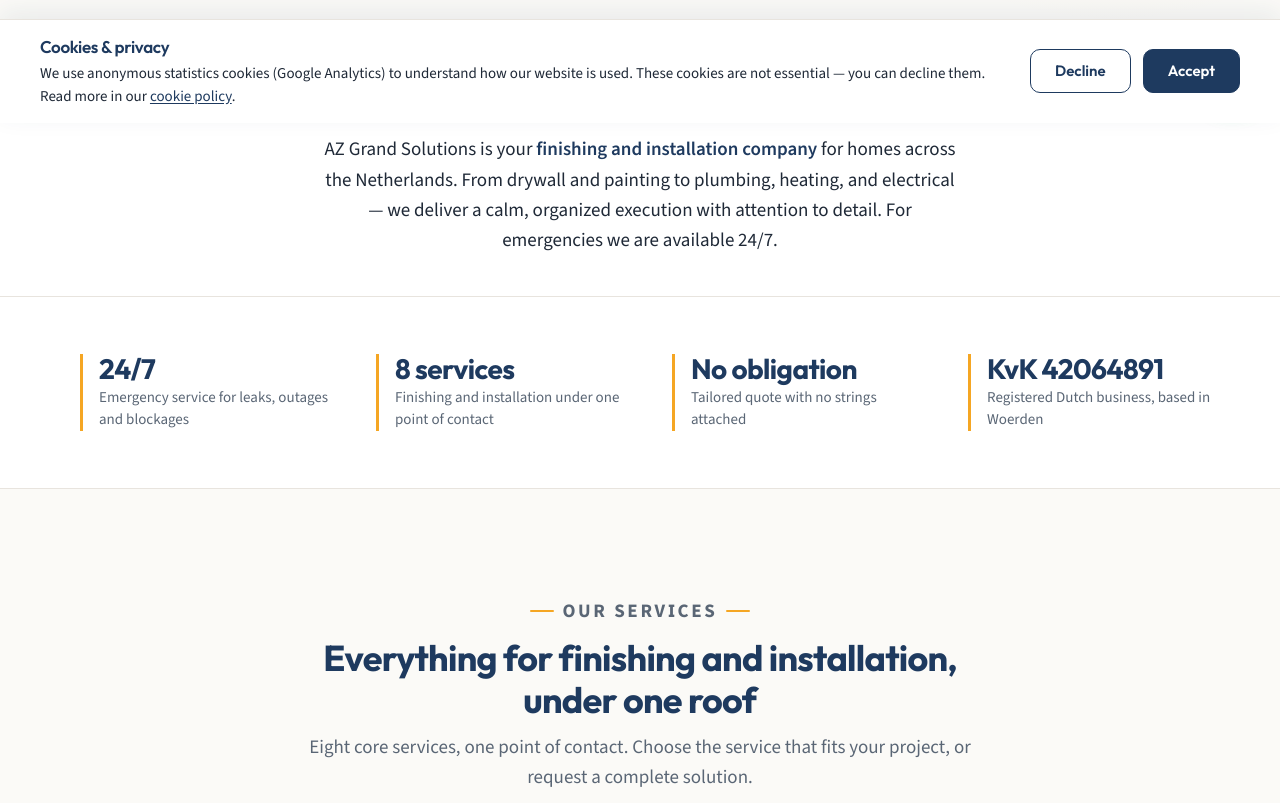
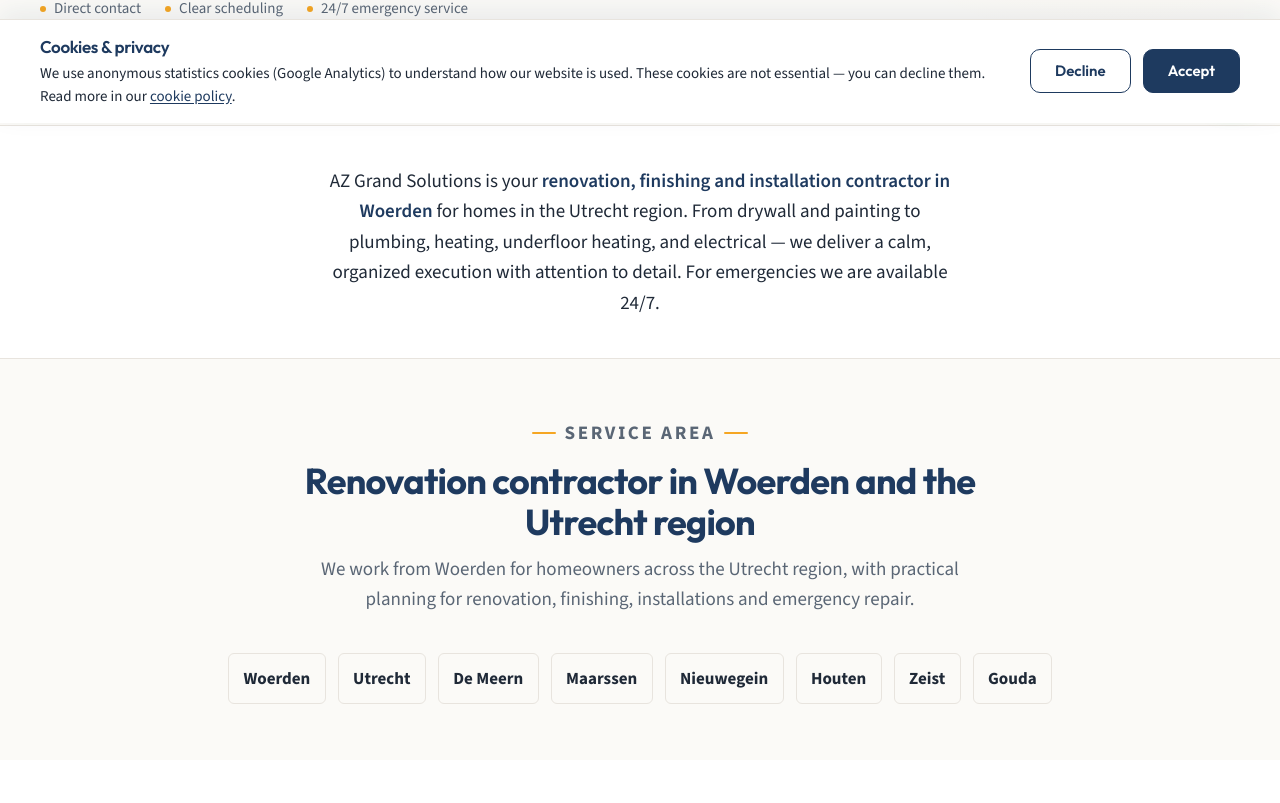
Before and after one commit to bojinmihai/azgs.1, a Next.js app: page /en in a window 1280 px wide. Shown: the part 677-1480 px from the top of the page. Built offline with nearby package versions, Linux system fonts and the light colour scheme.

Commit message:
Improve local SEO signals

```diff
--- a/content/pages/contact.en.html
+++ b/content/pages/contact.en.html
@@ -5,7 +5,7 @@
           <p class="page-hero-eyebrow">Contact</p>
           <h1>Let's get in touch</h1>
           <p class="page-hero-subtitle">
-            Tell us about your project or ask a question. Fill in the form, call us, or send a WhatsApp message — we'll get back to you as soon as possible.
+            Tell us about your project in Woerden or the Utrecht region. Fill in the form, call us, or send a WhatsApp message — we'll get back to you as soon as possible.
           </p>
         </div>
       </div>
--- a/content/pages/contact.nl.html
+++ b/content/pages/contact.nl.html
@@ -5,7 +5,7 @@
           <p class="page-hero-eyebrow">Contact</p>
           <h1>Laten we in gesprek gaan</h1>
           <p class="page-hero-subtitle">
-            Vertel ons over uw project of stel uw vraag. Vul het formulier in, bel ons of stuur een WhatsApp-bericht — wij nemen zo snel mogelijk contact met u op.
+            Vertel ons over uw project in Woerden of regio Utrecht. Vul het formulier in, bel ons of stuur een WhatsApp-bericht — wij nemen zo snel mogelijk contact met u op.
           </p>
         </div>
       </div>
--- a/content/pages/home.en.html
+++ b/content/pages/home.en.html
@@ -5,7 +5,7 @@
           <p class="hero-eyebrow">AZ Grand Solutions · The Netherlands</p>
           <h1>One team for interior finishing and installations</h1>
           <p class="hero-subtitle">
-            Our team handles painting, finishing, and technical installations for homes across the Netherlands — from drywall and floors to plumbing, heating, and electrical.
+            Our team handles painting, finishing, and technical installations for homes in Woerden and the Utrecht region — from drywall and floors to plumbing, heating, underfloor heating, and electrical.
           </p>
           <div class="hero-ctas">
             <a href="/en/contact" class="btn btn-primary btn-large">Request a no-obligation quote</a>
@@ -41,8 +41,29 @@
       <div class="container">
         <h2 id="intro-heading" class="visually-hidden">About AZ Grand Solutions</h2>
         <p>
-          AZ Grand Solutions is your <strong>finishing and installation company</strong> for homes across the Netherlands. From drywall and painting to plumbing, heating, and electrical — we deliver a calm, organized execution with attention to detail. For emergencies we are available 24/7.
+          AZ Grand Solutions is your <strong>renovation, finishing and installation contractor in Woerden</strong> for homes in the Utrecht region. From drywall and painting to plumbing, heating, underfloor heating, and electrical — we deliver a calm, organized execution with attention to detail. For emergencies we are available 24/7.
         </p>
+      </div>
+    </section>
+
+    <!-- LOCAL SERVICE AREA -->
+    <section class="content-section" aria-labelledby="service-area-heading" style="padding-block: 3.5rem;">
+      <div class="container">
+        <header class="section-head">
+          <p class="section-eyebrow">Service area</p>
+          <h2 id="service-area-heading">Renovation contractor in Woerden and the Utrecht region</h2>
+          <p>We work from Woerden for homeowners across the Utrecht region, with practical planning for renovation, finishing, installations and emergency repair.</p>
+        </header>
+        <div style="display: flex; flex-wrap: wrap; gap: 0.75rem; justify-content: center;">
+          <span style="padding: 0.65rem 0.9rem; border: 1px solid var(--color-border); border-radius: 6px; font-weight: 700;">Woerden</span>
+          <span style="padding: 0.65rem 0.9rem; border: 1px solid var(--color-border); border-radius: 6px; font-weight: 700;">Utrecht</span>
+          <span style="padding: 0.65rem 0.9rem; border: 1px solid var(--color-border); border-radius: 6px; font-weight: 700;">De Meern</span>
+          <span style="padding: 0.65rem 0.9rem; border: 1px solid var(--color-border); border-radius: 6px; font-weight: 700;">Maarssen</span>
+          <span style="padding: 0.65rem 0.9rem; border: 1px solid var(--color-border); border-radius: 6px; font-weight: 700;">Nieuwegein</span>
+          <span style="padding: 0.65rem 0.9rem; border: 1px solid var(--color-border); border-radius: 6px; font-weight: 700;">Houten</span>
+          <span style="padding: 0.65rem 0.9rem; border: 1px solid var(--color-border); border-radius: 6px; font-weight: 700;">Zeist</span>
+          <span style="padding: 0.65rem 0.9rem; border: 1px solid var(--color-border); border-radius: 6px; font-weight: 700;">Gouda</span>
+        </div>
       </div>
     </section>
 
--- a/content/pages/meta.json
+++ b/content/pages/meta.json
@@ -1,11 +1,11 @@
 {
   "home.nl": {
-    "title": "Afwerking & installaties | AZ Grand Solutions",
-    "description": "Schilderwerk, gipsplaten, parket, tegelwerk, sanitair, verwarming en elektra in Nederland. 24/7 spoed. Vraag een vrijblijvende offerte aan."
+    "title": "Klusbedrijf Woerden | Afwerking & installaties | AZGS",
+    "description": "Klusbedrijf in Woerden voor schilderwerk, gipsplaten, parket, tegelwerk, sanitair, verwarming, vloerverwarming en elektra in regio Utrecht."
   },
   "services.nl": {
-    "title": "Diensten afwerking &amp; installatie regio Utrecht | AZGS",
-    "description": "Alle diensten van AZ Grand Solutions: gipsplaten, schilderwerk, parket, tegelwerk, sanitair, verwarming, vloerverwarming en elektra in regio Utrecht."
+    "title": "Diensten klusbedrijf Woerden & regio Utrecht | AZGS",
+    "description": "Alle diensten van AZ Grand Solutions in Woerden en regio Utrecht: gipsplaten, schilderwerk, parket, tegelwerk, sanitair, verwarming, vloerverwarming en elektra."
   },
   "about.nl": {
     "title": "Afwerking &amp; installatie regio Utrecht | AZGS",
@@ -16,8 +16,8 @@
     "description": "Spoed loodgieter regio Utrecht: lekkage, verwarming, elektra of verstopte afvoer. 24/7 bereikbaar, binnen 1 uur ter plaatse (60 km rond Woerden)."
   },
   "contact.nl": {
-    "title": "Contact | AZ Grand Solutions",
-    "description": "Vraag een vrijblijvende offerte aan of stel uw vraag. Bel +31 6 13636925 of mail aanvragen@azgs.nl. Voor spoed zijn wij 24/7 bereikbaar."
+    "title": "Contact klusbedrijf Woerden | AZ Grand Solutions",
+    "description": "Vraag een vrijblijvende offerte aan bij AZ Grand Solutions in Woerden. Bel +31 6 13636925 of mail aanvragen@azgs.nl. 24/7 bereikbaar voor spoed."
   },
   "thankYou.nl": {
     "title": "Bedankt voor uw bericht | AZ Grand Solutions",
@@ -68,12 +68,12 @@
     "description": "Algemene voorwaarden van AZ Grand Solutions (AZGS) voor particulieren in regio Utrecht. Transparante afspraken over offertes, uitvoering, oplevering, garantie en aansprakelijkheid."
   },
   "home.en": {
-    "title": "Interior Finishing & Installations | AZ Grand Solutions",
-    "description": "Painting, drywall, parquet, tiling, plumbing, heating, and electrical services across the Netherlands. 24/7 emergency. Request a no-obligation quote."
+    "title": "Home Renovation Contractor Woerden | AZ Grand Solutions",
+    "description": "Renovation and installation contractor in Woerden for painting, drywall, parquet, tiling, plumbing, heating, underfloor heating and electrical work."
   },
   "services.en": {
-    "title": "Finishing &amp; Installation Services, Utrecht Region | AZGS",
-    "description": "All services from AZ Grand Solutions: drywall, painting, parquet, tiling, plumbing, heating, underfloor heating, and electrical in the Utrecht region."
+    "title": "Renovation Services Woerden & Utrecht Region | AZGS",
+    "description": "All services from AZ Grand Solutions in Woerden and the Utrecht region: drywall, painting, parquet, tiling, plumbing, heating, underfloor heating and electrical."
   },
   "about.en": {
     "title": "About Us — Finishing &amp; Installation, Utrecht Region | AZGS",
@@ -84,8 +84,8 @@
     "description": "Emergency plumber in the Utrecht region: water leaks, heating, electrical, or blocked drains. Available 24/7, on-site within 1 hour (60 km around Woerden)."
   },
   "contact.en": {
-    "title": "Contact | AZ Grand Solutions",
-    "description": "Request a no-obligation quote or ask a question. Call +31 6 13636925 or email aanvragen@azgs.nl. Available 24/7 for emergencies."
+    "title": "Contact Renovation Contractor Woerden | AZGS",
+    "description": "Request a no-obligation quote from AZ Grand Solutions in Woerden. Call +31 6 13636925 or email aanvragen@azgs.nl. 24/7 emergency available."
   },
   "thankYou.en": {
     "title": "Thank You for Your Message | AZ Grand Solutions",
--- a/content/pages/services.en.html
+++ b/content/pages/services.en.html
@@ -5,7 +5,7 @@
           <p class="service-eyebrow">Our services</p>
           <h1>Finishing and installations for homes in the Utrecht region</h1>
           <p class="service-hero-subtitle" style="max-width: 62ch; margin-bottom: 2rem;">
-            AZ Grand Solutions handles the complete finishing scope and technical installations for homeowners in the Utrecht region. From drywall and painting to plumbing and electrical — all under one roof, with over 35 years of international professional experience and a clean finish in and around Woerden and Utrecht.
+            AZ Grand Solutions handles the complete finishing scope and technical installations for homeowners in Woerden and the Utrecht region. From drywall and painting to plumbing, underfloor heating and electrical — all under one roof, with over 35 years of international professional experience and a clean finish in Woerden, Utrecht, De Meern, Maarssen, Nieuwegein, Houten, Zeist and Gouda.
           </p>
           <div class="service-hero-ctas">
             <a href="/en/contact" class="btn btn-primary btn-large">No-obligation quote</a>
--- a/content/pages/services.nl.html
+++ b/content/pages/services.nl.html
@@ -5,7 +5,7 @@
           <p class="service-eyebrow">Onze diensten</p>
           <h1>Afwerking en installaties voor woningen in regio Utrecht</h1>
           <p class="service-hero-subtitle" style="max-width: 62ch; margin-bottom: 2rem;">
-            AZ Grand Solutions verzorgt het complete afwerkingstraject en technische installaties voor particulieren in regio Utrecht. Van gipsplaten en schilderwerk tot sanitair en elektra — alles onder één dak, met ruim 35 jaar internationale vakervaring en nette afwerking in en rond Woerden en Utrecht.
+            AZ Grand Solutions verzorgt het complete afwerkingstraject en technische installaties voor particulieren in Woerden en regio Utrecht. Van gipsplaten en schilderwerk tot sanitair, vloerverwarming en elektra — alles onder één dak, met ruim 35 jaar internationale vakervaring en nette afwerking in Woerden, Utrecht, De Meern, Maarssen, Nieuwegein, Houten, Zeist en Gouda.
           </p>
           <div class="service-hero-ctas">
             <a href="/contact" class="btn btn-primary btn-large">Vrijblijvende offerte</a>
--- a/lib/seo.ts
+++ b/lib/seo.ts
@@ -25,6 +25,16 @@
   return {
     title,
     description,
+    keywords: [
+      'AZ Grand Solutions',
+      'klusbedrijf Woerden',
+      'afwerkingsbedrijf Woerden',
+      'installatiebedrijf Woerden',
+      'vloerverwarming Woerden',
+      'schilderwerk Woerden',
+      'tegelwerk Woerden',
+      'regio Utrecht',
+    ],
     metadataBase: new URL(SITE_URL),
     alternates: {
       canonical,
@@ -75,8 +85,9 @@
 export function localBusinessJsonLd() {
   return {
     '@context': 'https://schema.org',
-    '@type': 'LocalBusiness',
+    '@type': ['HomeAndConstructionBusiness', 'Electrician', 'Plumber'],
     name: COMPANY.name,
+    legalName: COMPANY.name,
     url: SITE_URL,
     telephone: COMPANY.phone,
     email: COMPANY.email,
@@ -90,7 +101,37 @@
       addressLocality: COMPANY.address.city,
       addressCountry: COMPANY.address.country,
     },
-    areaServed: { '@type': 'Country', name: 'Netherlands' },
+    areaServed: [
+      { '@type': 'City', name: 'Woerden' },
+      { '@type': 'City', name: 'Utrecht' },
+      { '@type': 'City', name: 'De Meern' },
+      { '@type': 'City', name: 'Maarssen' },
+      { '@type': 'City', name: 'Nieuwegein' },
+      { '@type': 'City', name: 'Houten' },
+      { '@type': 'City', name: 'Zeist' },
+      { '@type': 'City', name: 'Gouda' },
+      { '@type': 'AdministrativeArea', name: 'Regio Utrecht' },
+      { '@type': 'Country', name: 'Netherlands' },
+    ],
+    openingHoursSpecification: [
+      {
+        '@type': 'OpeningHoursSpecification',
+        dayOfWeek: ['Monday', 'Tuesday', 'Wednesday', 'Thursday', 'Friday'],
+        opens: '08:00',
+        closes: '18:00',
+      },
+    ],
+    availableService: [
+      { '@type': 'Service', name: 'Gipsplaten plaatsen' },
+      { '@type': 'Service', name: 'Schilderwerk binnen' },
+      { '@type': 'Service', name: 'Parket leggen' },
+      { '@type': 'Service', name: 'Tegelwerk' },
+      { '@type': 'Service', name: 'Sanitair installeren' },
+      { '@type': 'Service', name: 'Verwarming aanleggen' },
+      { '@type': 'Service', name: 'Vloerverwarming aanleggen' },
+      { '@type': 'Service', name: 'Elektrawerkzaamheden' },
+      { '@type': 'Service', name: '24/7 spoedservice' },
+    ],
     slogan: 'Rust, warmte en comfort in uw woning',
     description:
       'Afwerking en installatiewerk voor woningen in Nederland: schilderwerk, gipsplaten, parket, tegelwerk, sanitair, verwarming, vloerverwarming en elektra. 24/7 spoedservice.',
```
Also changed, not shown: content/pages/home.nl.html (+22 -1 lines), public/llms.txt.
